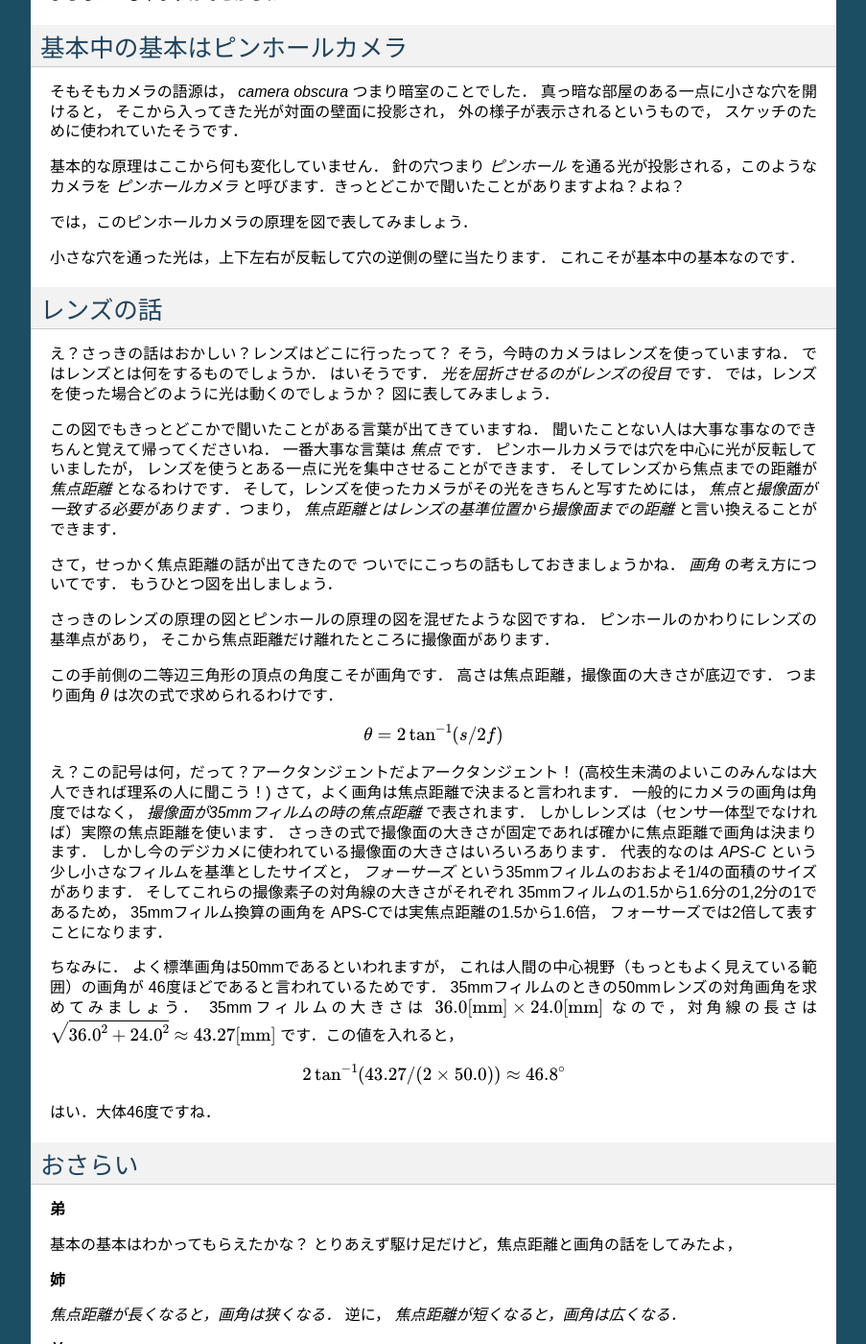
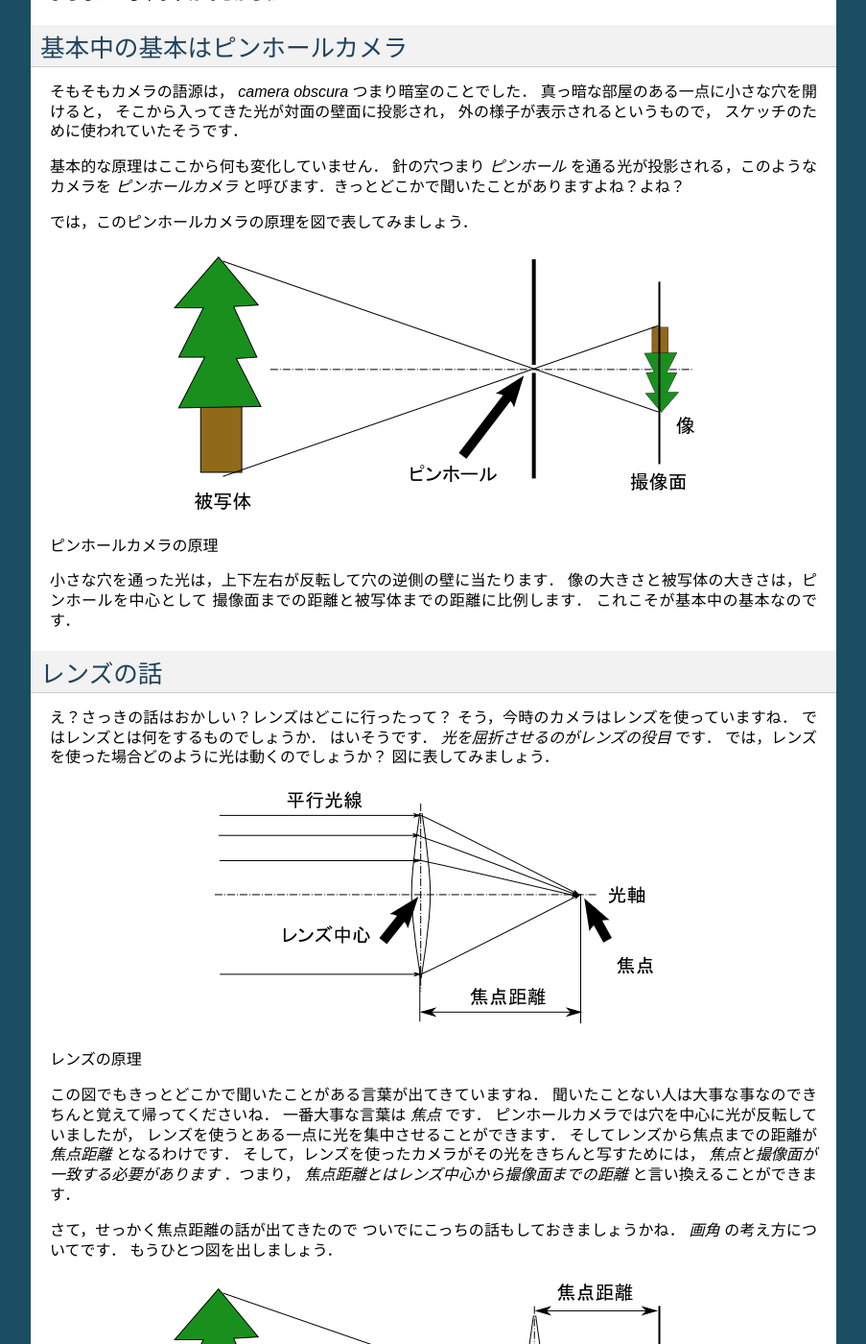
Before and after one commit to hyaguchijsk/camera_textbook, a Sphinx documentation site: the page built from source/basic.rst, in a window 1280 px wide and 1400 px high, scrolled down 530 px. Shown: the whole window at 96% size, without its empty margins (198-1101 px from the left). Built offline with Sphinx 7.4.7, drawn with Linux system fonts in a browser that asks for light colours; formulas are drawn with MathJax 3; some of the changed text lies outside the part shown.

Commit message:
adding fiugres to basic.rst

```diff
--- a/source/basic.rst
+++ b/source/basic.rst
@@ -52,7 +52,13 @@
 
 では，このピンホールカメラの原理を図で表してみましょう．
 
+.. figure:: ../figure/pinhole_projection.png
+
+ピンホールカメラの原理
+
 小さな穴を通った光は，上下左右が反転して穴の逆側の壁に当たります．
+像の大きさと被写体の大きさは，ピンホールを中心として
+撮像面までの距離と被写体までの距離に比例します．
 これこそが基本中の基本なのです．
 
 
@@ -69,6 +75,9 @@
 では，レンズを使った場合どのように光は動くのでしょうか？
 図に表してみましょう．
 
+.. figure:: ../figure/lens_focal.png
+
+レンズの原理
 
 この図でもきっとどこかで聞いたことがある言葉が出てきていますね．
 聞いたことない人は大事な事なのできちんと覚えて帰ってくださいね．
@@ -83,7 +92,7 @@
 そして，レンズを使ったカメラがその光をきちんと写すためには，
 *焦点と撮像面が一致する必要があります*
 ．つまり，
-*焦点距離とはレンズの基準位置から撮像面までの距離*
+*焦点距離とはレンズ中心から撮像面までの距離*
 と言い換えることができます．
 
 さて，せっかく焦点距離の話が出てきたので
@@ -92,11 +101,24 @@
 の考え方についてです．
 もうひとつ図を出しましょう．
 
+.. figure:: ../figure/lens_projection.png
+
+レンズの投影モデル
+
 さっきのレンズの原理の図とピンホールの原理の図を混ぜたような図ですね．
 ピンホールのかわりにレンズの基準点があり，
 そこから焦点距離だけ離れたところに撮像面があります．
 
-この手前側の二等辺三角形の頂点の角度こそが画角です．
+それでは次に画角について説明します．
+先ほどの図で撮像面の大きさいっぱいまで光を受けると考えると
+次のような図を考えることができます
+
+.. figure:: ../figure/view_angle.png
+
+画角の考え方
+
+左右の図形は相似形なので，
+この右側の二等辺三角形の頂点の角度こそが画角です．
 高さは焦点距離，撮像面の大きさが底辺です．
 つまり画角
 :math:`\theta`
```
Also changed, not shown: figure/lens_focal.png (added), figure/lens_projection.png (added), figure/pinhole_projection.png (added), figure/view_angle.png (added).
